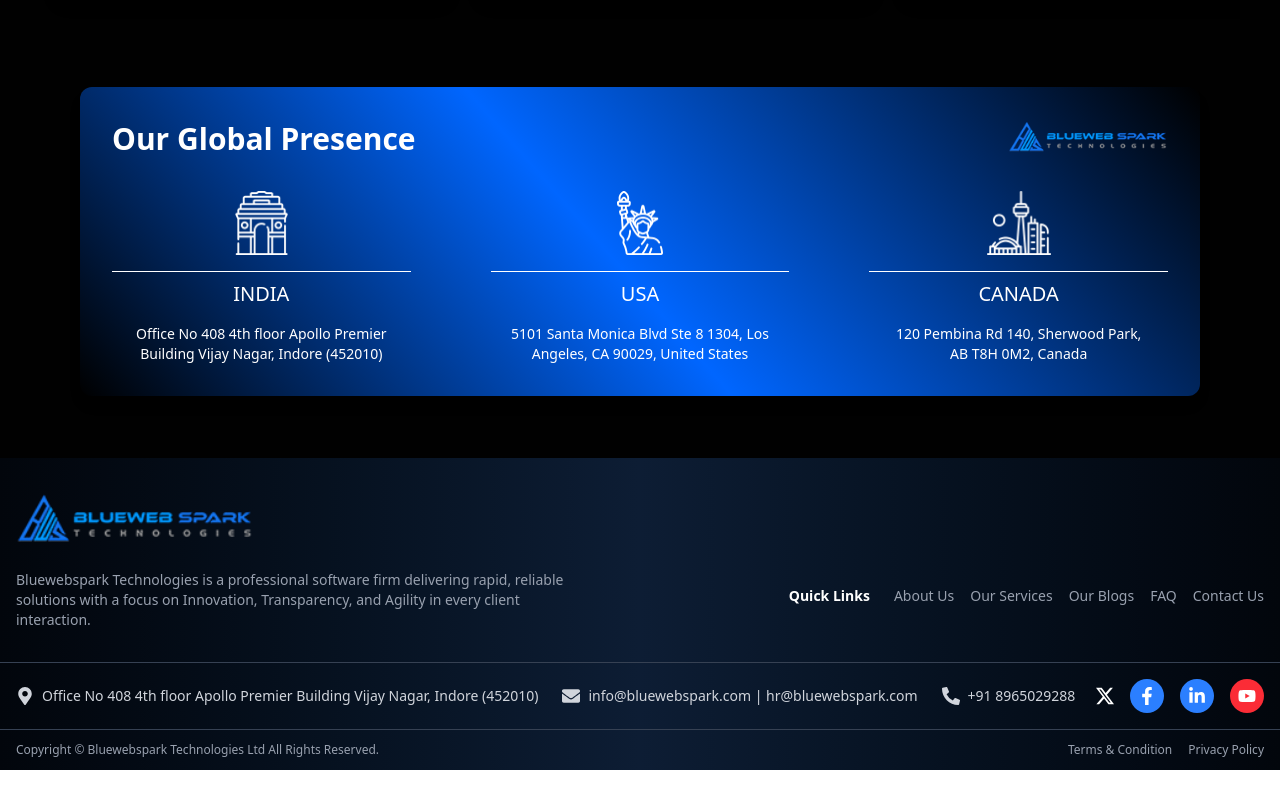
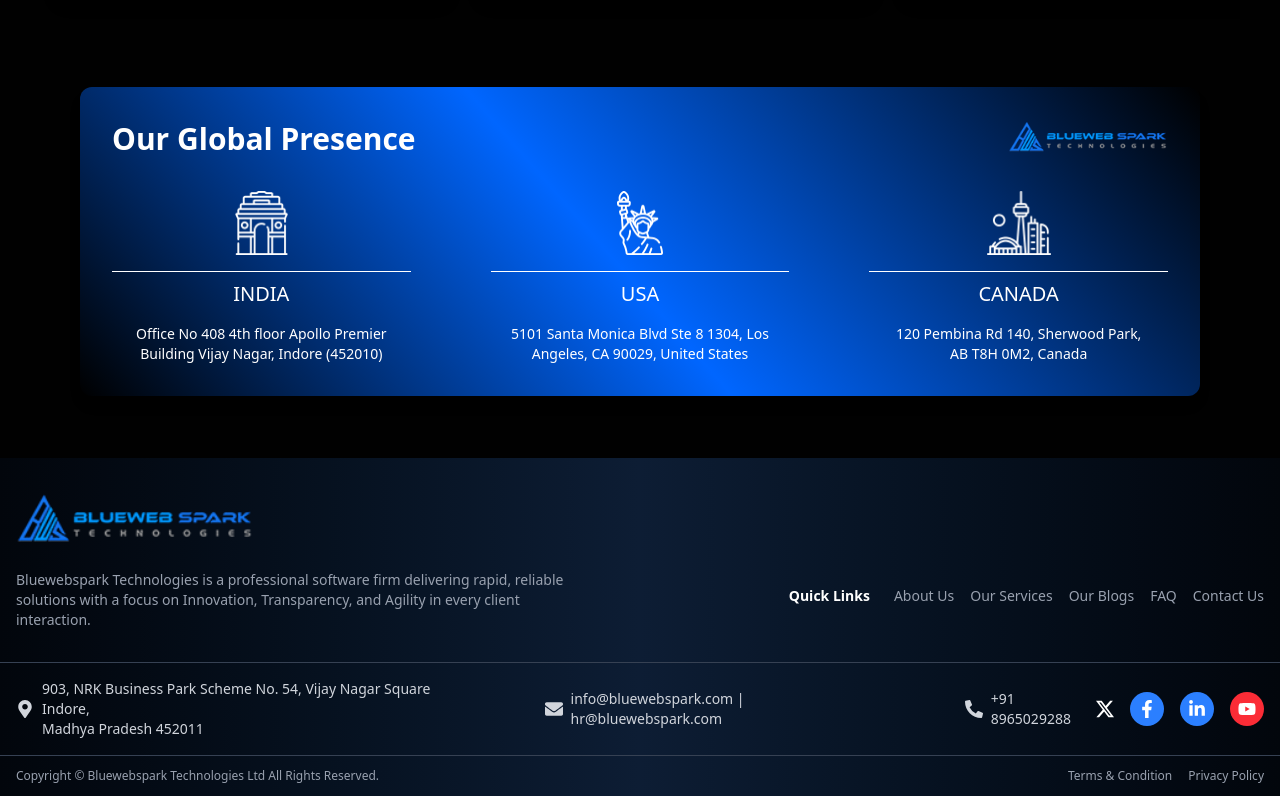
Before and after one commit to rishabh8510/WebSpark, a React (Vite) app: page / in a window 1280 px wide. Shown: the part 7827-8623 px from the top of the page. Before the commit the page ends 8597 px from the top, so only its background shows below. Built offline with nearby package versions, Linux system fonts and the light colour scheme.

Commit message:
Update Footer.jsx

```diff
--- a/src/components/Footer.jsx
+++ b/src/components/Footer.jsx
@@ -44,10 +44,10 @@
       <div className="border-t border-gray-700 py-4 text-sm">
         <div className="max-w-7xl mx-auto px-4 flex flex-col md:flex-row md:justify-between items-start md:items-center space-y-4 md:space-y-0">
           {/* Contact Info */}
-          <div className="flex flex-col md:flex-row md:space-x-6 space-y-3 md:space-y-0 text-gray-300 w-full md:w-auto">
+          <div className="flex flex-col md:flex-row md:space-x-6 space-y-3 md:space-y-0 text-gray-300 w-full md:w-auto lg:gap-12">
             <div className="flex items-start md:items-center justify-start space-x-2">
               <FaMapMarkerAlt className="text-lg flex-shrink-0" />
-              <span>Office No 408  4th floor Apollo Premier Building Vijay Nagar, Indore (452010)</span>
+              <span>903, NRK Business Park Scheme No. 54, Vijay Nagar Square Indore, <br /> Madhya Pradesh 452011</span>
             </div>
             <div className="flex items-start md:items-center justify-start space-x-2">
               <FaEnvelope className="text-lg flex-shrink-0" />
```
